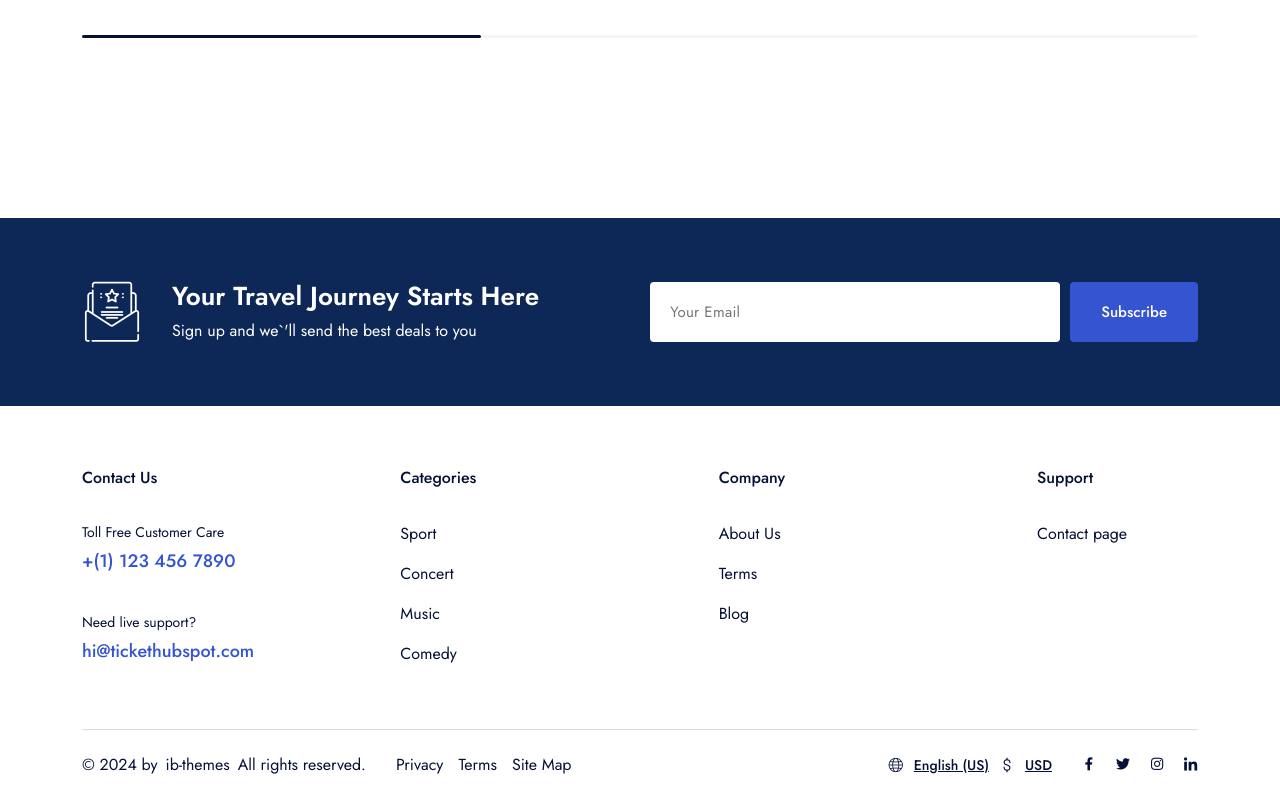
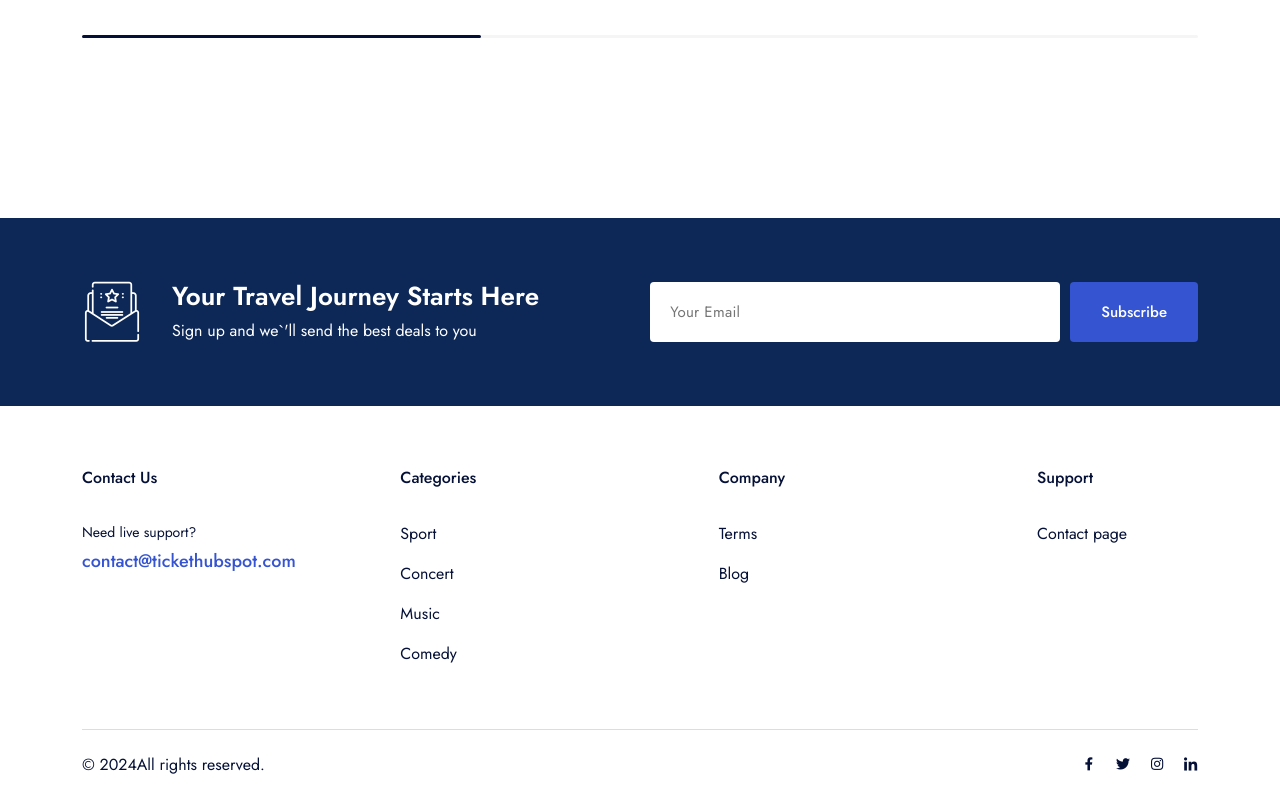
Before and after one commit to abdmalekabasise/ticket_hubspot, a Next.js app: page / in a window 1280 px wide. Shown: the part 1355-2155 px from the top of the page. Built offline with nearby package versions, Linux system fonts and the light colour scheme.

Commit message:
fix footer

```diff
--- a/components/footer/default/ContactInfo.jsx
+++ b/components/footer/default/ContactInfo.jsx
@@ -1,16 +1,11 @@
 const ContactInfo = () => {
   const contactContent = [
-    {
-      id: 1,
-      title: "Toll Free Customer Care",
-      action: "tel:+(1) 123 456 7890",
-      text: "+(1) 123 456 7890",
-    },
+
     {
       id: 2,
       title: "Need live support?",
       action: "mailto:xyz@abc.com",
-      text: "hi@tickethubspot.com",
+      text: "contact@tickethubspot.com",
     },
   ];
   return (
--- a/components/footer/default/Copyright.jsx
+++ b/components/footer/default/Copyright.jsx
@@ -7,27 +7,14 @@ const Copyright = () => {
         <div className="row x-gap-30 y-gap-10">
           <div className="col-auto">
             <div className="d-flex items-center">
-              © {new Date().getFullYear()} by
-              <a
-                href="https://themeforest.net/user/ib-themes"
-                className="mx-2"
-                target="_blank"
-                rel="noopener noreferrer"
-              >
-                ib-themes
-              </a>
+              © {new Date().getFullYear()}
+
               All rights reserved.
             </div>
           </div>
           {/* End .col */}
 
-          <div className="col-auto">
-            <div className="d-flex x-gap-15">
-              <a href="#">Privacy</a>
-              <a href="#">Terms</a>
-              <a href="#">Site Map</a>
-            </div>
-          </div>
+
           {/* End .col */}
         </div>
         {/* End .row */}
@@ -38,14 +25,8 @@ const Copyright = () => {
         <div className="row y-gap-10 items-center">
           <div className="col-auto">
             <div className="d-flex items-center">
-              <button className="d-flex items-center text-14 fw-500 text-dark-1 mr-10">
-                <i className="icon-globe text-16 mr-10" />
-                <span className="underline">English (US)</span>
-              </button>
-              <button className="d-flex items-center text-14 fw-500 text-dark-1">
-                <i className="icon-usd text-16 mr-10" />
-                <span className="underline">USD</span>
-              </button>
+
+
             </div>
           </div>
           {/* End .col */}
--- a/data/footerContent.js
+++ b/data/footerContent.js
@@ -14,7 +14,6 @@ module.exports = [
     id: 1,
     title: "Company",
     menuList: [
-      { name: "About Us", routerPath: "/" },
       { name: "Terms", routerPath: "/others-pages/terms" },
       { name: "Blog", routerPath: "/blog/blog-list-v2" },
 
```
